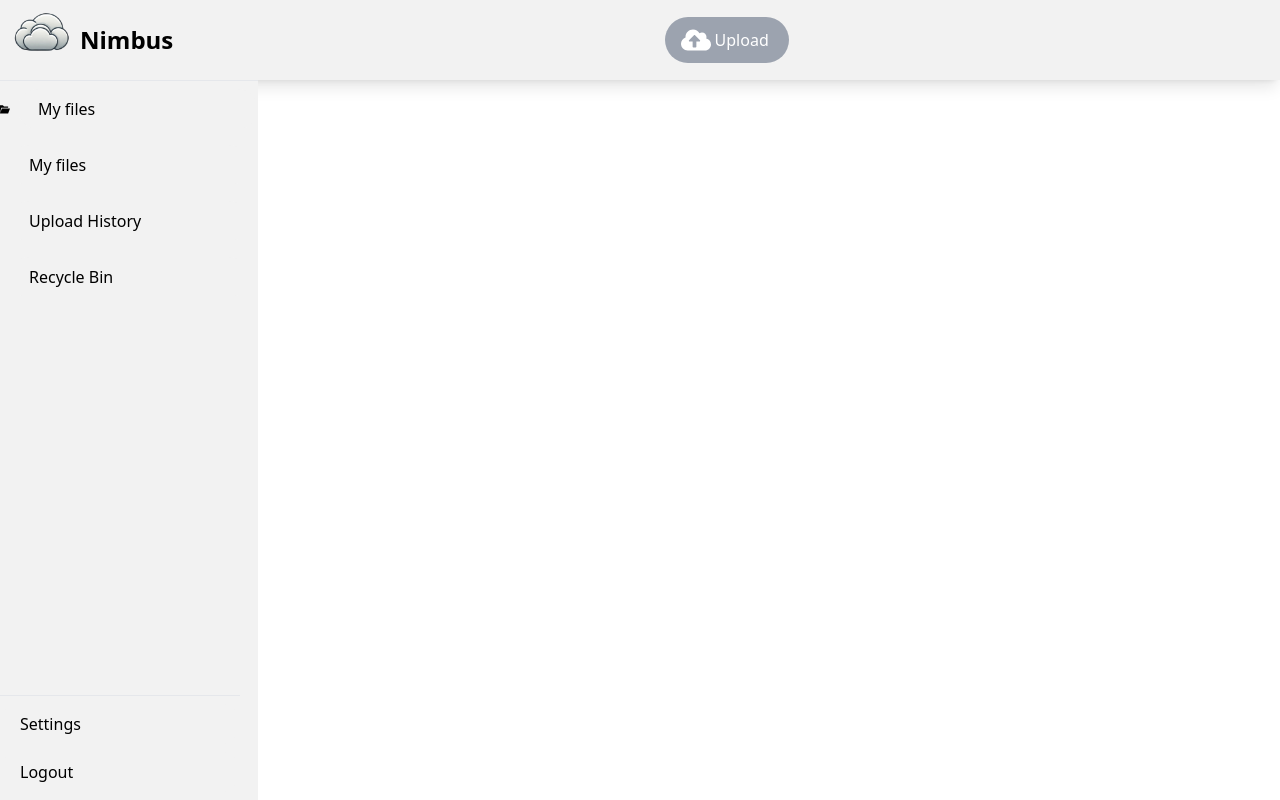
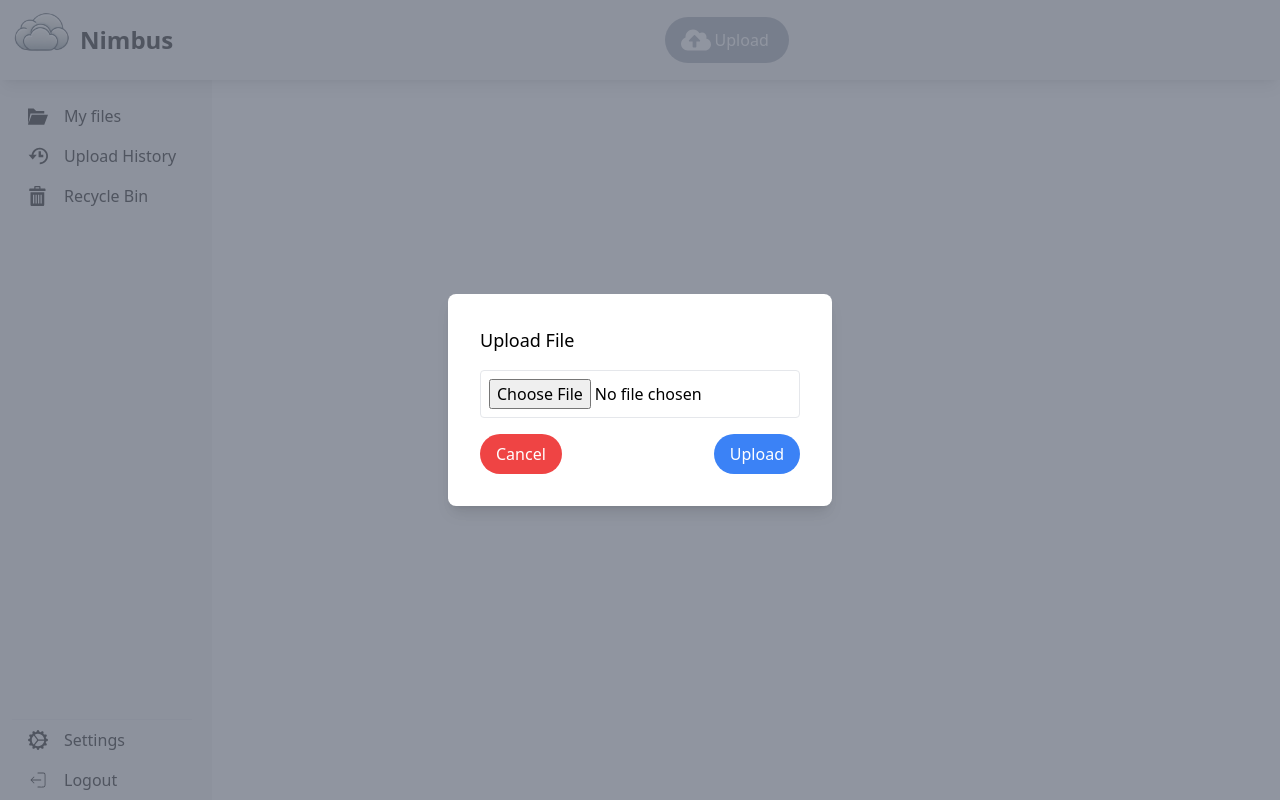
Before and after one commit to Waleed2660/nimbus-ui, a React (Create React App) app: page / in a window 1280 px wide. Both pictures are taken after a click on the button "Upload". Built offline with nearby package versions, Linux system fonts and the light colour scheme.

Commit message:
Navbar and sidebar working good

```diff
--- a/src/App.jsx
+++ b/src/App.jsx
@@ -1,5 +1,5 @@
 import Sidebar from './components/sidebar';
-import Container from './components/container';
+// import Container from './components/container';
 import NavBar from './components/navBar';
 
 function App() {
--- a/src/components/navBar/index.jsx
+++ b/src/components/navBar/index.jsx
@@ -5,9 +5,9 @@ import nimbusLogo from '../../resources/nimbus_logo.png';
 
 const NavBar = () => {
     return (
-        <nav className="fixed flex items-center justify-between w-full h-13 bg-primary text-black shadow-lg">
+        <nav className="fixed flex items-center justify-between w-full h-13 bg-primary text-black shadow-lg z-10">
             <SidebarHeader />
-            <div className="navbar-container justify-end mx-auto px-4 flex justify-end">
+            <div className="navbar-container justify-end mx-auto px-4 flex">
             <UploadButton />
 
             </div>
@@ -22,16 +22,91 @@ const SidebarHeader = () => (
     </div>
   );
 
+function FileUploadPopup({ onClose, onUpload }) {
+    const [file, setFile] = useState(null);
+
+    // Handle file change (any type of file can be selected)
+    const handleFileChange = (event) => {
+        setFile(event.target.files[0]);
+    };
+
+    // Handle file upload logic (sending the file to backend or just logging it)
+    const handleUpload = () => {
+        if (!file) return;
+
+        // For now, just log the file details. You can implement the actual upload logic here.
+        console.log('File selected:', file);
+
+        // Optionally, trigger file upload (sending to backend via fetch or axios)
+        // Example:
+        const formData = new FormData();
+        formData.append('file', file);
+        fetch('http://localhost:8080/upload/file', { method: 'POST', body: formData });
+
+        // After upload is done, close the popup and handle the success logic
+        onUpload();
+        onClose();
+    };
+
+    return (
+        <div className="fixed inset-0 bg-gray-500 bg-opacity-75 flex items-center justify-center">
+        <div className="bg-white p-8 rounded-lg shadow-lg max-w-sm w-full">
+            <h2 className="text-lg mb-4">Upload File</h2>
+            <input
+            type="file"
+            onChange={handleFileChange}
+            className="mb-4 border rounded p-2 w-full"
+            />
+            <div className="flex justify-between">
+            <button
+                onClick={onClose}
+                className="px-4 py-2 bg-red-500 text-white rounded-3xl hover:bg-red-600"
+            >
+                Cancel
+            </button>
+            <button
+                onClick={handleUpload}
+                className="px-4 py-2 bg-blue-500 text-white rounded-3xl hover:bg-blue-600"
+            >
+                Upload
+            </button>
+            </div>
+        </div>
+        </div>
+    );
+}
 
 function UploadButton() {
+    const [showPopup, setShowPopup] = useState(false);
+
+    // Show the popup when the upload button is clicked
+    const handleShowPopup = () => setShowPopup(true);
+
+    // Close the popup
+    const handleClosePopup = () => setShowPopup(false);
+
+    // Success callback after upload
+    const handleUploadSuccess = () => {
+      alert('File uploaded successfully!');
+    };
+
     return (
         <div>
             {/* Upload Button */}
-            <button className="flex items-center justify-end px-4 py-2 bg-gray-400 text-white
+            <button onClick={handleShowPopup}
+                    className="flex items-center justify-end px-4 py-2 bg-gray-400 text-white
                     hover:bg-gray-500 rounded-3xl hover:rounded-xl transition-all">
                 <FaCloudUploadAlt size={30} />
                 <span className="text px-1">Upload</span>
             </button>
+
+            {/* Show the file upload popup */}
+            {showPopup && (
+                <FileUploadPopup
+                onClose={handleClosePopup}
+                onUpload={handleUploadSuccess}
+                />
+            )}
         </div>
     );
 }
--- a/src/components/sidebar/index.jsx
+++ b/src/components/sidebar/index.jsx
@@ -1,46 +1,47 @@
 import { ImFolderOpen } from "react-icons/im";
+import { ImHistory } from "react-icons/im";
+import { ImBin } from "react-icons/im";
+import { BsGearWideConnected } from "react-icons/bs";
+import { CiLogout } from "react-icons/ci";
 
 const Sidebar = () => {
   return (
-    <div className="fixed top-20 left-0 h-screen w-41 m-0 flex flex-col
+    <div className="fixed top-0 left-0 h-screen pr-5 pl-3 pt-24 flex flex-col
                     bg-primary text-black">
-        <Divider />
-        {/* <SideBarIcon icon={<ImFolderOpen size={iconSize}/>} text={"My files"} />  */}
+
         <SidebarItem icon={ImFolderOpen} text={"My files"} />
-        <SidebarButton text={"My files"} />
-        <SidebarButton text={"Upload History"} />
-        <SidebarButton text={"Recycle Bin"} />
-
-        <div className="fixed bottom-0">
+        <SidebarItem icon={ImHistory} text={"Upload History"} />
+        <SidebarItem icon={ImBin} text={"Recycle Bin"} />
+        <div className="flex-grow"></div>
+        <div>
           <Divider />
-          <SidebarButton text={"Settings"} />
-          <SidebarButton text={"Logout"} />
-
+          <SidebarItem icon={BsGearWideConnected} text={"Settings"} />
+          <SidebarItem icon={CiLogout} text={"Logout"} />
         </div>
     </div>
   );
 };
 
 const SidebarItem = ({ icon, text }) => (
-  <div className="flex items-center space-x-2">
+  <div className="group flex items-center justify-start px-4 py-2 text-black
+                    hover:bg-secondary rounded-3xl hover:rounded-xl transition-all">
     <SideBarIcon icon={icon} />
     <SidebarButton text={text} />
   </div>
 );
 
-const SideBarIcon = ({ icon: Icon, size = 10 }) => (
-  <div className="sidebar-icon group flex items-center">
+const SideBarIcon = ({ icon: Icon, size = 20 }) => (
+  <div className="sidebar-icon group-hover:text-blue-400">
     <Icon size={size} />
   </div>
 );
 
 const SidebarButton = ({ text }) => (
-  <button className="sidebar-button px-5 py-5 relative flex items-center h-5 w-60 mt-2 mb-2 mx-auto
-                  bg-primary text-black hover:bg-secondary rounded-3xl hover:rounded-xl transition-all">
+  <button className="sidebar-button pl-4">
     {text}
   </button>
 );
 
-const Divider = () => <hr className="sidebar-hr shadow-lg" />;
+const Divider = () => <hr className="sidebar-hr shadow-zinc-500" />;
 
 export default Sidebar;
--- a/src/components/upload/index.jsx
+++ b/src/components/upload/index.jsx
@@ -1,5 +1,5 @@
 import { useState } from 'react';
-import { FiUpload } from "react-icons/fi";
+// import { FiUpload } from "react-icons/fi";
 
 function FileUploadPopup({ onClose, onUpload }) {
     const [file, setFile] = useState(null);
@@ -57,3 +57,5 @@ function FileUploadPopup({ onClose, onUpload }) {
       </div>
     );
 }
+
+export default FileUploadPopup;
--- a/tailwind.config.js
+++ b/tailwind.config.js
@@ -11,7 +11,7 @@ module.exports = {
     extend: {
       colors: {
         primary: "#f2f2f2",
-        secondary: "#e0dcdc"
+        secondary: "#e9e8e8"
       }
     },
   },
```
